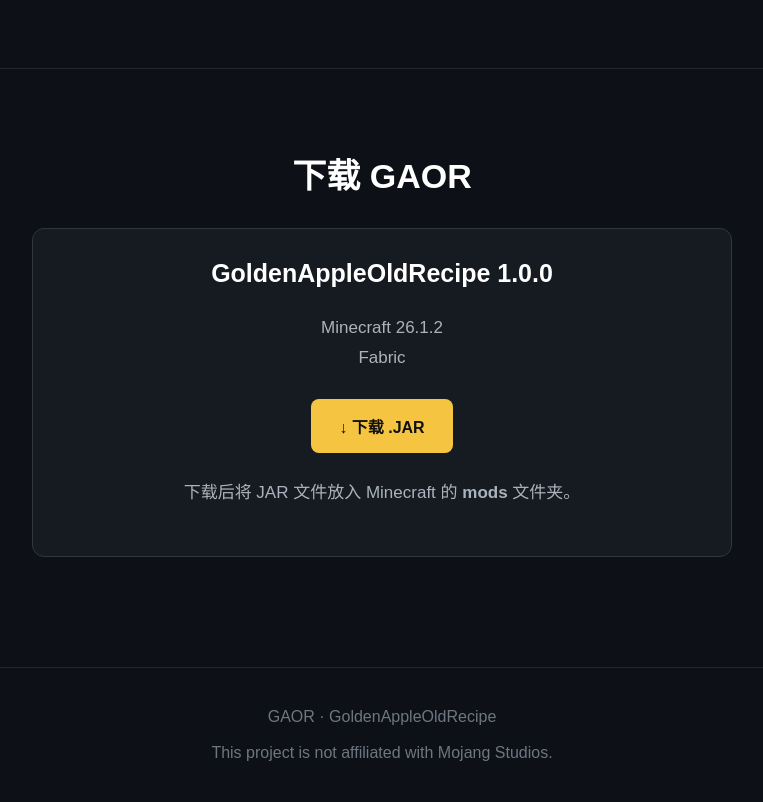
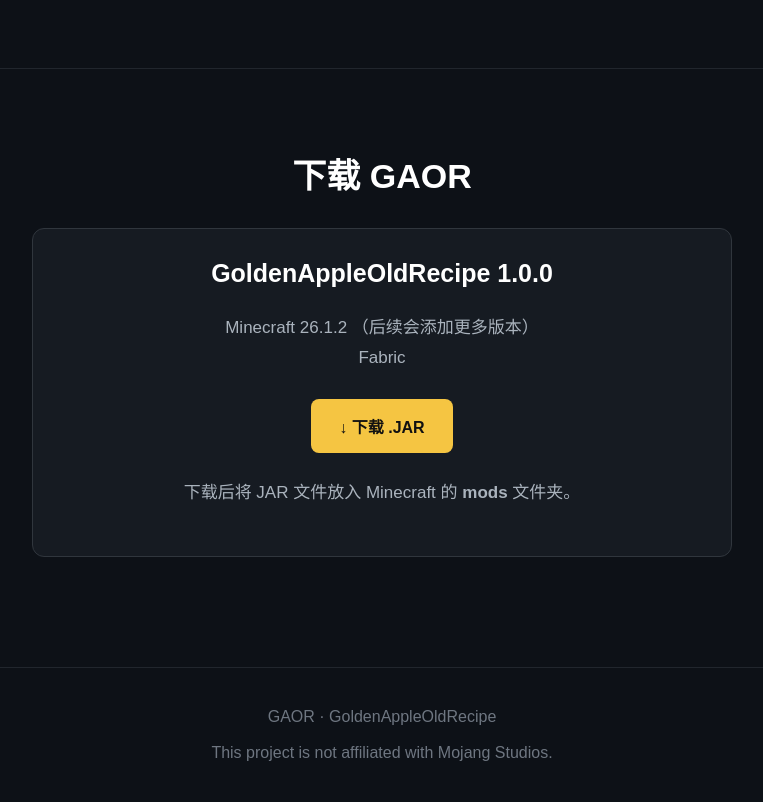
Before and after one commit to mghohoo/GAOR-WEB, a plain HTML site: page index.html in a window 1280 px wide. Shown: the part 1418-2220 px from the top of the page, without its empty margins (258-1021 px from the left). Drawn offline with Linux system fonts and the light colour scheme.

Commit message:
Update index.html with future version note
Add note for future version updates.

```diff
--- a/index.html
+++ b/index.html
@@ -617,6 +617,7 @@
         <p>
 
             Minecraft 26.1.2
+            （后续会添加更多版本）
 
             <br>
 
```
